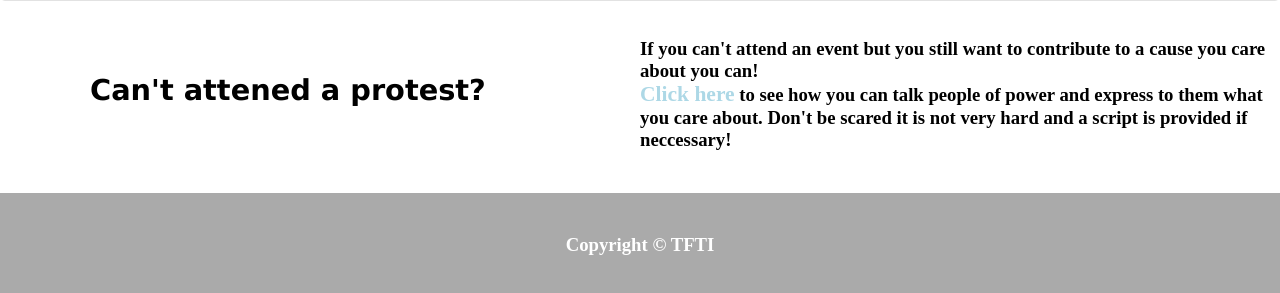
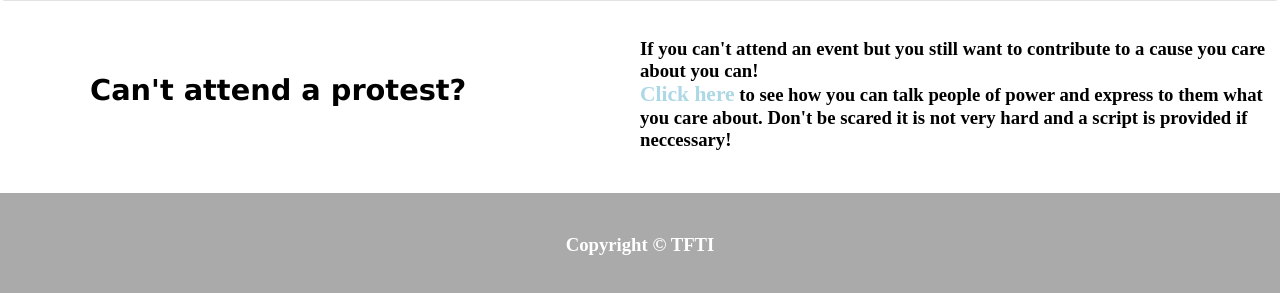
Before and after one commit to juhyem/gwcfinalproject, a Django app: page /rights/ in a window 1280 px wide. Shown: the part 1420-1713 px from the top of the page. Run offline with Django 3.2, Linux system fonts and the light colour scheme.

Commit message:
fixing spelling

```diff
--- a/Catalyze/events/templates/events/knowyourights.html
+++ b/Catalyze/events/templates/events/knowyourights.html
@@ -281,7 +281,7 @@
       <!-- <div class="feature colums markdown-body"> -->
 
         <div class="leftcolum">
-          <h2 style= "font-family: verdana;font-size: 180%;"> Can't attened a protest? </h2>
+          <h2 style= "font-family: verdana;font-size: 180%;"> Can't attend a protest? </h2>
         </div>
 
         <div class="rightcolum">
```
